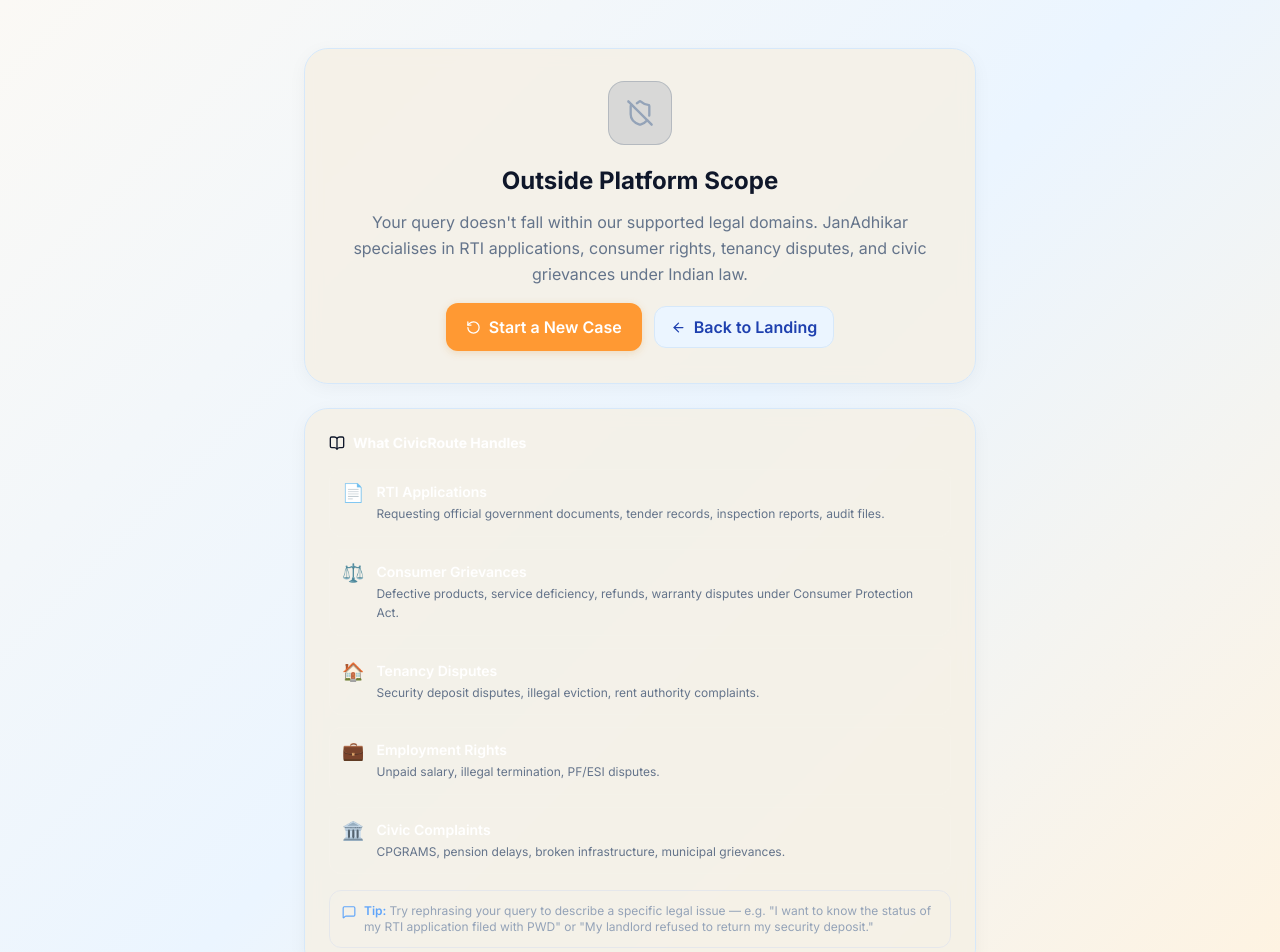
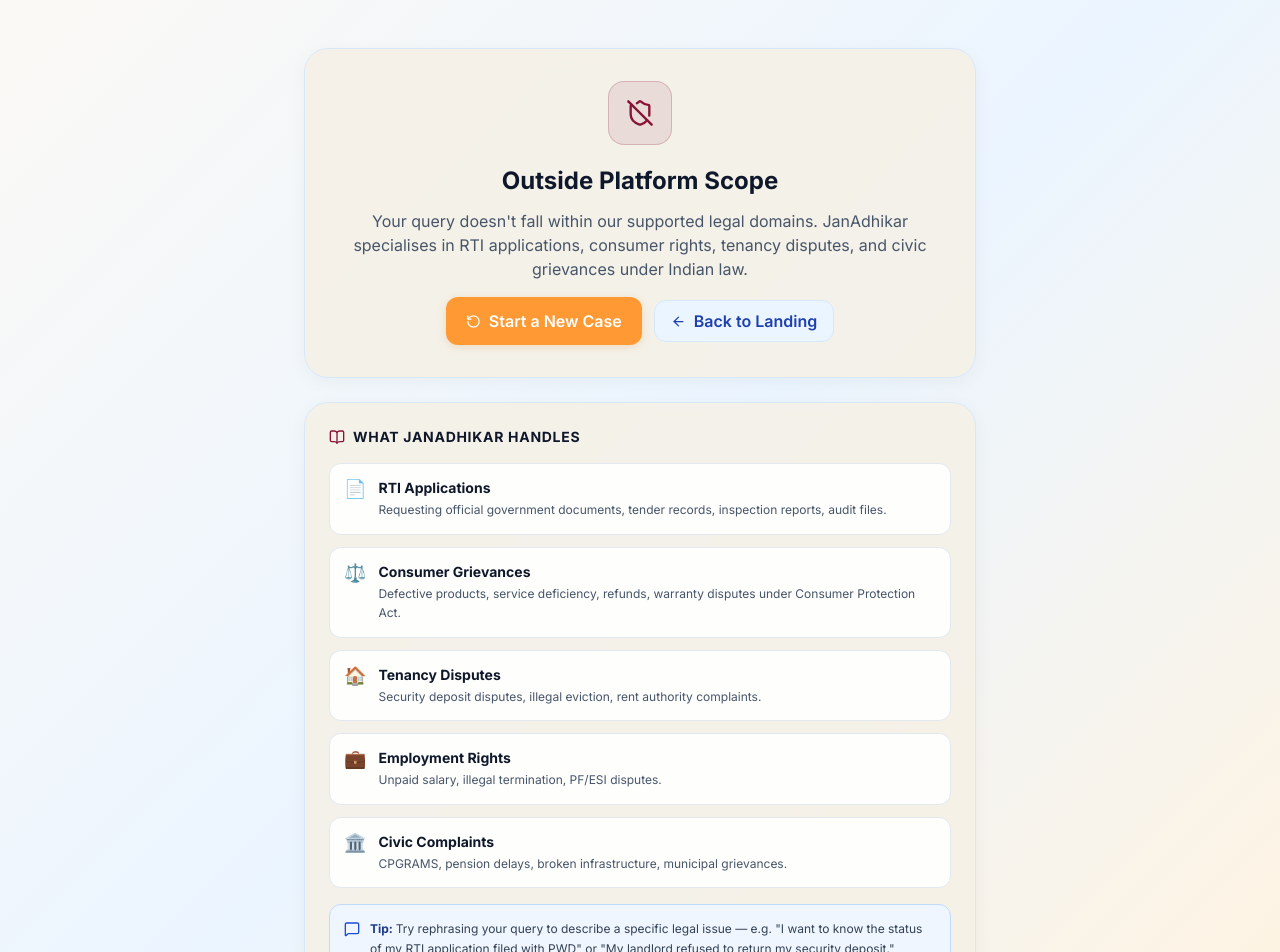
Before and after one commit to Manipal-Map/JanAdhikar-v2, a Next.js app: page /dashboard/out-of-scope in a window 1280 px wide. Shown: the top 952 px of the page. Built offline with nearby package versions, Linux system fonts and the light colour scheme.

Commit message:
Update OutOfScopeView.tsx

```diff
--- a/views/OutOfScopeView.tsx
+++ b/views/OutOfScopeView.tsx
@@ -6,11 +6,11 @@
 import CaseIdBadge from '@/components/dashboard/CaseIdBadge'
 
 const SCOPE_ITEMS = [
-  { icon: '📄', label: 'RTI Applications',        desc: 'Requesting official government documents, tender records, inspection reports, audit files.' },
-  { icon: '⚖️',  label: 'Consumer Grievances',     desc: 'Defective products, service deficiency, refunds, warranty disputes under Consumer Protection Act.' },
-  { icon: '🏠',  label: 'Tenancy Disputes',        desc: 'Security deposit disputes, illegal eviction, rent authority complaints.' },
-  { icon: '💼',  label: 'Employment Rights',       desc: 'Unpaid salary, illegal termination, PF/ESI disputes.' },
-  { icon: '🏛️',  label: 'Civic Complaints',        desc: 'CPGRAMS, pension delays, broken infrastructure, municipal grievances.' },
+  { icon: '📄', label: 'RTI Applications', desc: 'Requesting official government documents, tender records, inspection reports, audit files.' },
+  { icon: '⚖️', label: 'Consumer Grievances', desc: 'Defective products, service deficiency, refunds, warranty disputes under Consumer Protection Act.' },
+  { icon: '🏠', label: 'Tenancy Disputes', desc: 'Security deposit disputes, illegal eviction, rent authority complaints.' },
+  { icon: '💼', label: 'Employment Rights', desc: 'Unpaid salary, illegal termination, PF/ESI disputes.' },
+  { icon: '🏛️', label: 'Civic Complaints', desc: 'CPGRAMS, pension delays, broken infrastructure, municipal grievances.' },
 ]
 
 export default function OutOfScopeView() {
@@ -32,11 +32,11 @@
       >
         {/* Header card */}
         <div className="glass-card p-8 text-center mb-6">
-          <div className="w-16 h-16 rounded-2xl bg-slate-500/20 border border-slate-500/30 flex items-center justify-center mx-auto mb-5">
-            <ShieldOff size={28} className="text-slate-400" />
+          <div className="w-16 h-16 rounded-2xl bg-court-maroon/10 border border-court-maroon/20 flex items-center justify-center mx-auto mb-5">
+            <ShieldOff size={28} className="text-court-maroon" />
           </div>
           <h1 className="text-2xl font-bold text-ashoka-navy mb-3">Outside Platform Scope</h1>
-          <p className="text-slate-500 leading-relaxed mb-4">
+          <p className="text-slate-600 leading-relaxed mb-4 text-sm sm:text-base">
             Your query doesn't fall within our supported legal domains. JanAdhikar specialises
             in RTI applications, consumer rights, tenancy disputes, and civic grievances under
             Indian law.
@@ -49,22 +49,22 @@
           )}
 
           {classifyResult?.reasoning && (
-            <div className="p-4 bg-white/70 rounded-xl border border-slate-200 text-sm text-slate-600 text-left mb-5">
-              <span className="font-semibold text-ashoka-navy">AI Reasoning: </span>
+            <div className="p-4 bg-white/80 rounded-xl border border-slate-200 text-sm text-slate-700 text-left mb-5 shadow-2xs">
+              <span className="font-bold text-ashoka-navy">AI Reasoning: </span>
               {classifyResult.reasoning}
             </div>
           )}
 
-          <div className="flex items-center justify-center gap-3">
+          <div className="flex flex-col sm:flex-row items-center justify-center gap-3">
             <button
               onClick={handleReset}
-              className="btn-primary cursor-pointer"
+              className="btn-primary cursor-pointer w-full sm:w-auto justify-center"
             >
               <RotateCcw size={15} /> Start a New Case
             </button>
             <button
               onClick={() => { reset(); router.push('/'); }}
-              className="btn-ghost cursor-pointer"
+              className="btn-ghost cursor-pointer w-full sm:w-auto justify-center border border-slate-300"
             >
               <ArrowLeft size={15} /> Back to Landing
             </button>
@@ -74,8 +74,8 @@
         {/* What we support */}
         <div className="glass-card p-6">
           <div className="flex items-center gap-2 mb-4">
-            <BookOpen size={16} className="text-brand-blue" />
-            <h2 className="text-sm font-bold text-white">What CivicRoute Handles</h2>
+            <BookOpen size={16} className="text-court-maroon" />
+            <h2 className="text-sm font-bold text-ashoka-navy uppercase tracking-wider">What JanAdhikar Handles</h2>
           </div>
           <div className="space-y-3">
             {SCOPE_ITEMS.map((item, i) => (
@@ -84,20 +84,20 @@
                 initial={{ opacity: 0, x: -10 }}
                 animate={{ opacity: 1, x: 0 }}
                 transition={{ delay: i * 0.07 }}
-                className="flex items-start gap-3 p-3 bg-navy-700/60 rounded-xl border border-white/5"
+                className="flex items-start gap-3 p-3.5 bg-white/90 rounded-xl border border-slate-200 shadow-2xs"
               >
                 <span className="text-lg leading-none mt-0.5">{item.icon}</span>
-                <div>
-                  <p className="text-sm font-semibold text-white mb-0.5">{item.label}</p>
-                  <p className="text-xs text-slate-500 leading-relaxed">{item.desc}</p>
+                <div className="text-left">
+                  <p className="text-sm font-bold text-ashoka-navy mb-0.5">{item.label}</p>
+                  <p className="text-xs text-slate-600 leading-relaxed">{item.desc}</p>
                 </div>
               </motion.div>
             ))}
           </div>
-          <div className="mt-4 p-3 bg-brand-blue/10 border border-brand-blue/20 rounded-xl flex items-start gap-2">
-            <MessageSquare size={14} className="text-blue-400 mt-0.5 flex-shrink-0" />
-            <p className="text-xs text-slate-400">
-              <span className="text-blue-400 font-semibold">Tip: </span>
+          <div className="mt-4 p-3.5 bg-blue-50 border border-blue-200 rounded-xl flex items-start gap-2.5 text-left">
+            <MessageSquare size={16} className="text-blue-700 mt-0.5 shrink-0" />
+            <p className="text-xs text-slate-700 leading-relaxed">
+              <span className="font-bold text-blue-900">Tip: </span>
               Try rephrasing your query to describe a specific legal issue — e.g.
               "I want to know the status of my RTI application filed with PWD" or
               "My landlord refused to return my security deposit."
```
